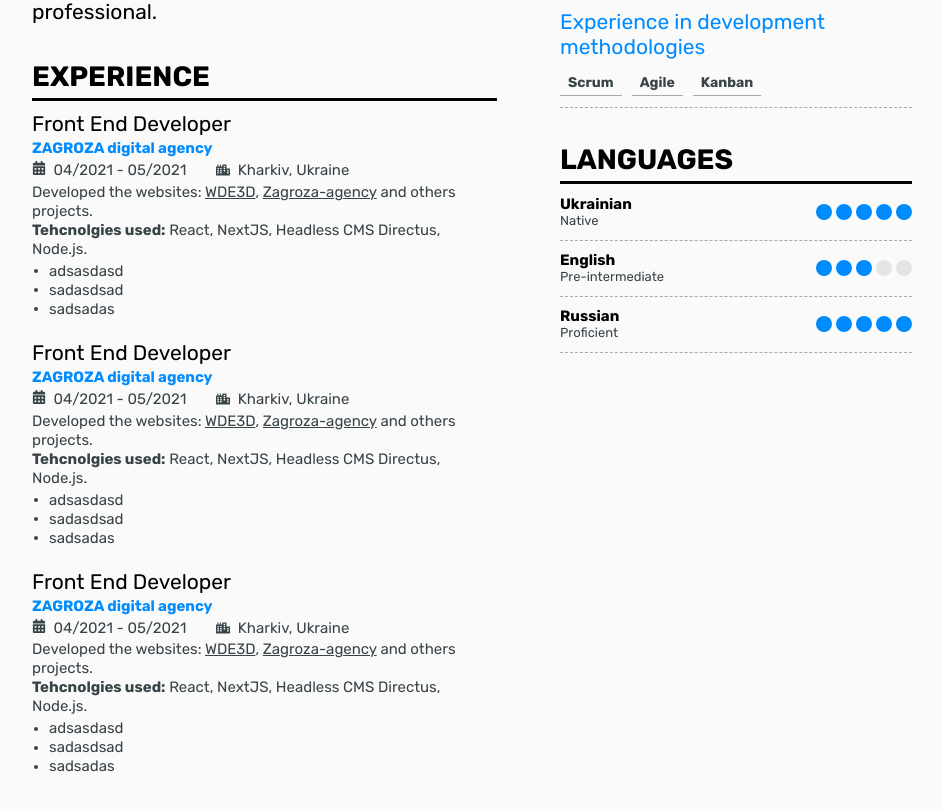
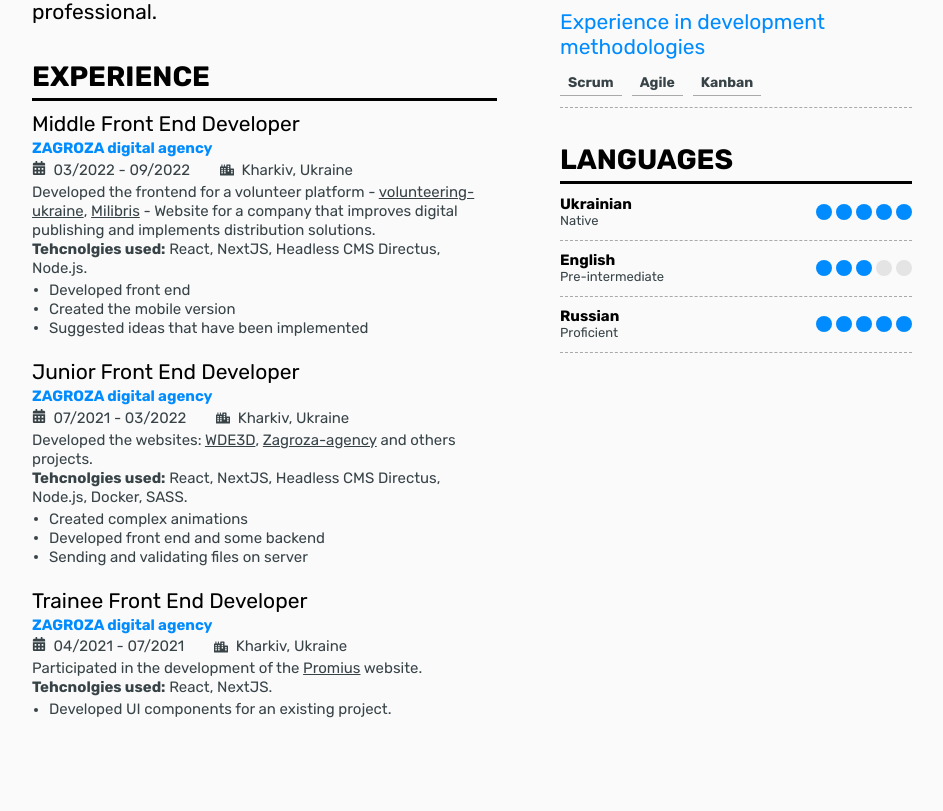
Before and after one commit to antonskr/anton.skoromniy.cv, a React (Create React App) app: page / in a window 1280 px wide. Shown: the part 573-1384 px from the top of the page, without its empty margins (168-1111 px from the left). Built offline with nearby package versions, Linux system fonts and the light colour scheme.

Commit message:
Update info

```diff
--- a/src/Components/Experience/Experience.tsx
+++ b/src/Components/Experience/Experience.tsx
@@ -1,8 +1,7 @@
 import styles from './Experience.module.scss'
 import TitleWithLine from "../Ui/TitleWithLine/TitleWithline";
-import {FaCalendarAlt, FaCity} from 'react-icons/fa';
-
-
+import { FaCalendarAlt, FaCity } from 'react-icons/fa';
+import OuterLink from "../OuterLink/OuterLink";
 
 interface IExperienceCardProps {
     position: string,
@@ -63,37 +62,37 @@ const Experience = (): JSX.Element => {
         <div className={styles.experience}>
             <TitleWithLine title='Experience'/>
             <ExperienceCard
-                position='Front End Developer'
+                position=' Middle Front End Developer'
+                companyName='ZAGROZA digital agency'
+                date_from='03/2022'
+                date_to='09/2022'
+                location_name='Kharkiv, Ukraine'
+                location_link='/'
+                description={`Developed the frontend for a volunteer platform - <a href='https://volunteering-ukraine.com' target='_blank' rel='noreferrer'>volunteering-ukraine</a>, <a href='https://milibris.dev.webvision360.com' target='_blank' rel='noreferrer'>Milibris</a> - Website for a company that improves digital publishing and implements distribution solutions.`}
+                technologies='<span>Tehcnolgies used:</span> React, NextJS, Headless CMS Directus, Node.js.'
+                activity={['Developed front end', 'Created the mobile version', 'Suggested ideas that have been implemented']}
+            />
+            <ExperienceCard
+                position='Junior Front End Developer'
+                companyName='ZAGROZA digital agency'
+                date_from='07/2021'
+                date_to='03/2022'
+                location_name='Kharkiv, Ukraine'
+                location_link='/'
+                description={`Developed the websites: <a href='https://wde3d.com' target='_blank' rel='noreferrer'>WDE3D</a>, <a href='https://zagroza.agency' target='_blank' rel='noreferrer'>Zagroza-agency</a> and others projects.`}
+                technologies='<span>Tehcnolgies used:</span> React, NextJS, Headless CMS Directus, Node.js, Docker, SASS.'
+                activity={['Created complex animations', 'Developed front end and some backend', 'Sending and validating files on server']}
+            />
+            <ExperienceCard
+                position='Trainee Front End Developer'
                 companyName='ZAGROZA digital agency'
                 date_from='04/2021'
-                date_to='05/2021'
+                date_to='07/2021'
                 location_name='Kharkiv, Ukraine'
                 location_link='/'
-                description={`Developed the websites: <a href='/'>WDE3D</a>, <a href='/'>Zagroza-agency</a> and others projects.`}
-                technologies='<span>Tehcnolgies used:</span> React, NextJS, Headless CMS Directus, Node.js.'
-                activity={['adsasdasd', 'sadasdsad', 'sadsadas']}
-            />
-            <ExperienceCard
-                position='Front End Developer'
-                companyName='ZAGROZA digital agency'
-                date_from='04/2021'
-                date_to='05/2021'
-                location_name='Kharkiv, Ukraine'
-                location_link='/'
-                description={`Developed the websites: <a href='/'>WDE3D</a>, <a href='/'>Zagroza-agency</a> and others projects.`}
-                technologies='<span>Tehcnolgies used:</span> React, NextJS, Headless CMS Directus, Node.js.'
-                activity={['adsasdasd', 'sadasdsad', 'sadsadas']}
-            />
-            <ExperienceCard
-                position='Front End Developer'
-                companyName='ZAGROZA digital agency'
-                date_from='04/2021'
-                date_to='05/2021'
-                location_name='Kharkiv, Ukraine'
-                location_link='/'
-                description={`Developed the websites: <a href='/'>WDE3D</a>, <a href='/'>Zagroza-agency</a> and others projects.`}
-                technologies='<span>Tehcnolgies used:</span> React, NextJS, Headless CMS Directus, Node.js.'
-                activity={['adsasdasd', 'sadasdsad', 'sadsadas']}
+                description={`Participated in the development of the <a href='https://promius.com.ua' target='_blank' rel='noreferrer'>Promius</a> website.`}
+                technologies='<span>Tehcnolgies used:</span> React, NextJS.'
+                activity={['Developed UI components for an existing project.']}
             />
         </div>
     )
--- /dev/null
+++ b/src/Components/OuterLink/OuterLink.tsx
@@ -0,0 +1,12 @@
+interface OuterLinkProps {
+    href: string,
+    name: string
+}
+
+const OuterLink = ({ href, name }: OuterLinkProps) => {
+    return (
+        <a href={ href } target={'_blank'} rel={'noreferrer'}>{name}</a>
+    )
+}
+
+export default OuterLink;
```
